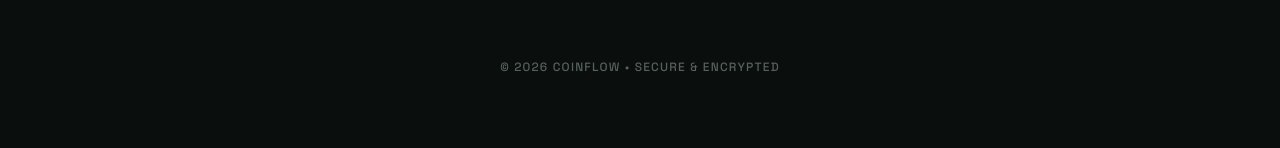
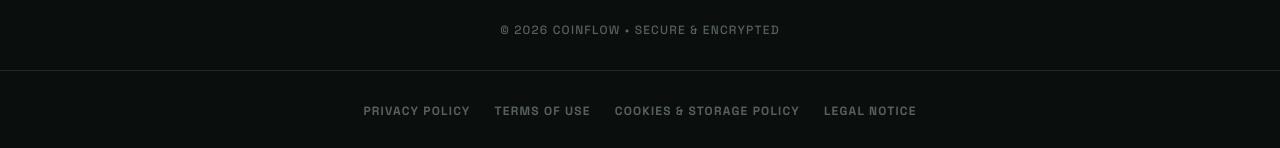
Before and after one commit to carlosnapolesdev/coin-app, a Vue app: page /login in a window 1280 px wide. Shown: the part 693-841 px from the top of the page. Before the commit the page ends 800 px from the top, so only its background shows below. Built offline with nearby package versions, Linux system fonts and the light colour scheme; no server answers.

Commit message:
feat(legal): add legal footer to auth screens

```diff
--- a/src/components/ForgotPassword.vue
+++ b/src/components/ForgotPassword.vue
@@ -2,6 +2,7 @@
 import { ref } from 'vue'
 import { useI18n } from 'vue-i18n'
 import TopHeader from './common/TopHeader.vue'
+import LegalFooter from './legal/LegalFooter.vue'
 import { AppButton } from './ui'
 import { forgotPassword } from '../services/auth'
 
@@ -65,5 +66,6 @@ const handleSubmit = async () => {
         </div>
       </div>
     </main>
+    <LegalFooter />
   </div>
 </template>
--- a/src/components/Login.vue
+++ b/src/components/Login.vue
@@ -5,6 +5,7 @@ import { useRouter } from 'vue-router'
 import { useRoute } from 'vue-router'
 import { useI18n } from 'vue-i18n'
 import TopHeader from './common/TopHeader.vue'
+import LegalFooter from './legal/LegalFooter.vue'
 import { AppButton } from './ui'
 import { getApiErrorMessage, login } from '../services/auth'
 import { getSavedIdentifier } from '../services/auth-session'
@@ -227,5 +228,6 @@ onMounted(() => {
         {{ t('auth.login.footer') }}
       </p>
     </footer>
+    <LegalFooter />
   </div>
 </template>
--- a/src/components/ResetPassword.vue
+++ b/src/components/ResetPassword.vue
@@ -3,6 +3,7 @@ import { computed, ref } from 'vue'
 import { useRoute, useRouter } from 'vue-router'
 import { useI18n } from 'vue-i18n'
 import TopHeader from './common/TopHeader.vue'
+import LegalFooter from './legal/LegalFooter.vue'
 import { AppButton } from './ui'
 import { getApiErrorMessage, resetPassword } from '../services/auth'
 
@@ -87,5 +88,6 @@ const handleSubmit = async () => {
         </div>
       </div>
     </main>
+    <LegalFooter />
   </div>
 </template>
```
